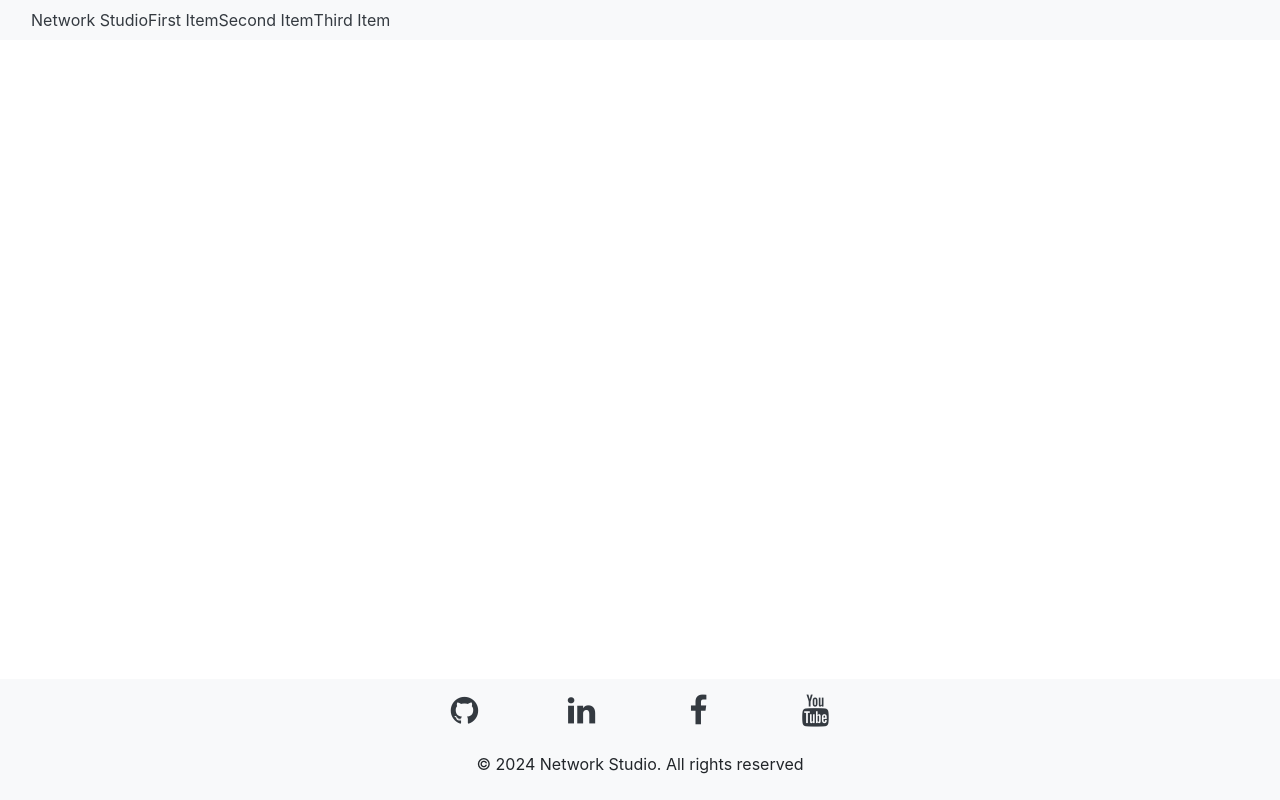
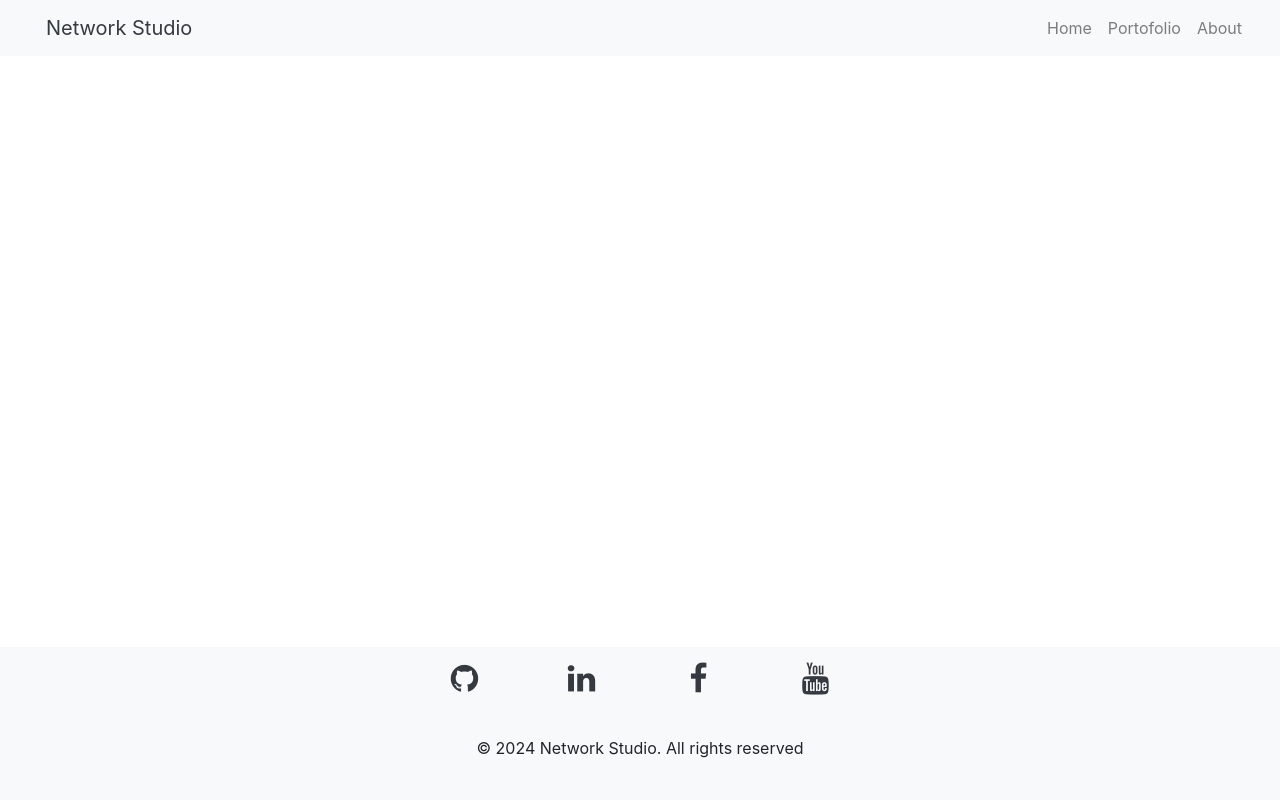
Before and after one commit to mihai-ciorobitca/networkstudio, a Flask app: page / in a window 1280 px wide. Run offline with Flask 3, Linux system fonts and the light colour scheme; some libraries are stand-ins or nearby versions.

Commit message:
Removed Pingendo code

```diff
--- a/api/templates/index.html
+++ b/api/templates/index.html
@@ -13,14 +13,25 @@
 
 <body>
     <nav class="navbar navbar-light navbar-expand-md bg-light">
-        <div class="container-fluid"><a class = "text-dark" href="#" class="navbar-brand">Network Studio</a><button data-toggle="collapse"
-                data-target="#navcol-3" class="navbar-toggler"><span class="sr-only">Toggle navigation</span><span
-                    class="navbar-toggler-icon"></span></button>
-            <div class="collapse navbar-collapse" id="navcol-3">
-                <ul class="nav navbar-nav">
-                    <li role="presentation" class="nav-item"><a class = "text-dark" href="#" class="nav-link active">First Item</a></li>
-                    <li role="presentation" class="nav-item"><a class = "text-dark" href="#" class="nav-link">Second Item</a></li>
-                    <li role="presentation" class="nav-item"><a class = "text-dark" href="#" class="nav-link">Third Item</a></li>
+        <div class="container-fluid">
+            <div class="navbar-brand text-dark col-3">
+                Network Studio
+            </div>
+            <button data-toggle="collapse" data-target="#navcol-3" class="navbar-toggler collapsed">
+                <span class="navbar-toggler-icon"></span>
+            </button>
+
+            <div class="navbar-collapse collapse col-9" id="navcol-3">
+                <ul class="navbar-nav ml-auto">
+                    <li class="nav-item">
+                        <a class="nav-link" href="/">Home</a>
+                    </li>
+                    <li class="nav-item">
+                        <a class="nav-link" href="/portofolio">Portofolio</a>
+                    </li>
+                    <li class="nav-item">
+                        <a class="nav-link" href="/about">About</a>
+                    </li>
                 </ul>
             </div>
         </div>
@@ -30,31 +41,32 @@
         <div class="d-flex justify-content-center">
             <div class="row p-3" style="width: 500px;">
                 <div class="col-3">
-                    <a class = "text-dark" href="https://github.com/mihai-ciorobitca/" style="cursor: pointer;">
+                    <a class="text-dark" href="https://github.com/mihai-ciorobitca/" style="cursor: pointer;">
                         <i class="fa fa-2x fa-github"></i>
                     </a>
                 </div>
                 <div class="col-3">
-                    <a class = "text-dark" href="https://linkedin.com/in/mihai.ciorobitca/" style="cursor: pointer;">
+                    <a class="text-dark" href="https://linkedin.com/in/mihai.ciorobitca/" style="cursor: pointer;">
                         <i class="fa fa-2x fa-linkedin"></i>
                     </a>
                 </div>
                 <div class="col-3">
-                    <a class = "text-dark" href="https://facebook.com/m.ciorobitca/" style="cursor: pointer;">
+                    <a class="text-dark" href="https://facebook.com/m.ciorobitca/" style="cursor: pointer;">
                         <i class="fa fa-2x fa-facebook"></i>
                     </a>
                 </div>
                 <div class="col-3">
-                    <a class = "text-dark" href="https://youtube.com/@mihai.ciorobitca/" style="cursor: pointer;">
+                    <a class="text-dark" href="https://youtube.com/@mihai.ciorobitca/" style="cursor: pointer;">
                         <i class="fa fa-2x fa-youtube"></i>
                     </a>
                 </div>
             </div>
         </div>
-        <p class="copyright py-2">© 2024 Network Studio. All rights reserved</p>
+        <p class="copyright py-4">© 2024 Network Studio. All rights reserved</p>
     </footer>
-    <script src="https://cdnjs.cloudflare.com/ajax/libs/jquery/3.2.1/jquery.min.js"></script>
-    <script src="https://cdnjs.cloudflare.com/ajax/libs/twitter-bootstrap/4.1.0/js/bootstrap.bundle.min.js"></script>
+    <script src="https://code.jquery.com/jquery-3.5.1.slim.min.js"></script>
+    <script src="https://cdn.jsdelivr.net/npm/@popperjs/core@2.5.4/dist/umd/popper.min.js"></script>
+    <script src="https://stackpath.bootstrapcdn.com/bootstrap/4.5.2/js/bootstrap.min.js"></script>
 </body>
 
 </html>
```
